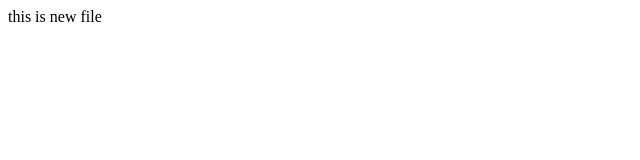
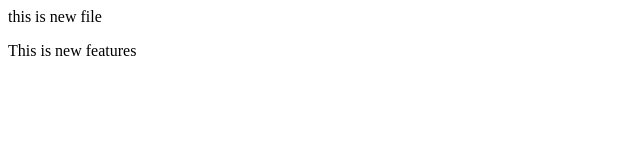
Before and after one commit to ranjeetRai25/LocalRepo, a plain HTML site: page index.html in a window 1280 px wide. Shown: the whole page, without its empty margins (0-640 px from the left). Drawn offline with Linux system fonts and the light colour scheme.

Commit message:
Add new feature

```diff
--- a/index.html
+++ b/index.html
@@ -1,3 +1,7 @@
 <p>
     this is new file
 </p>
+
+<P>
+    This is new features
+</P>
```
